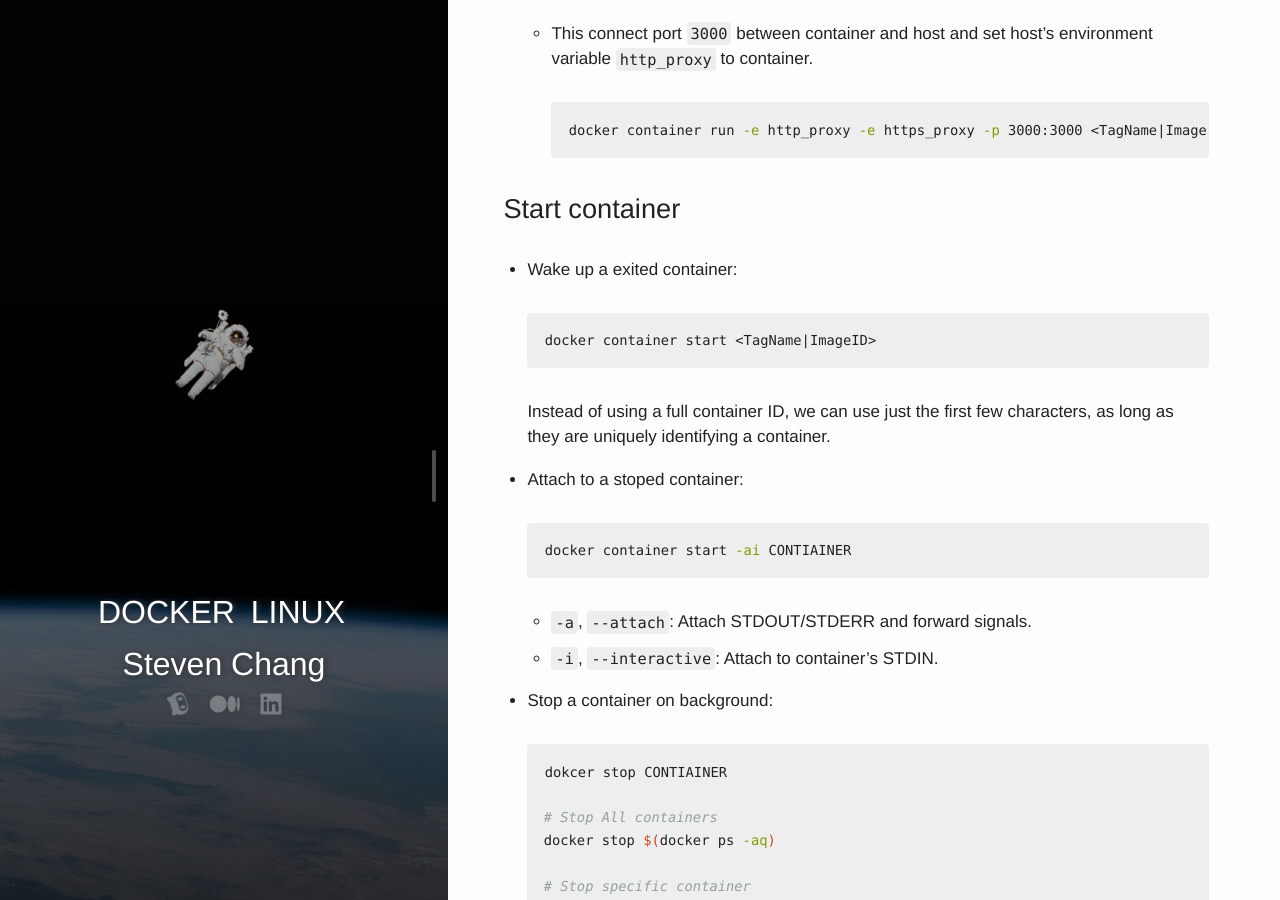
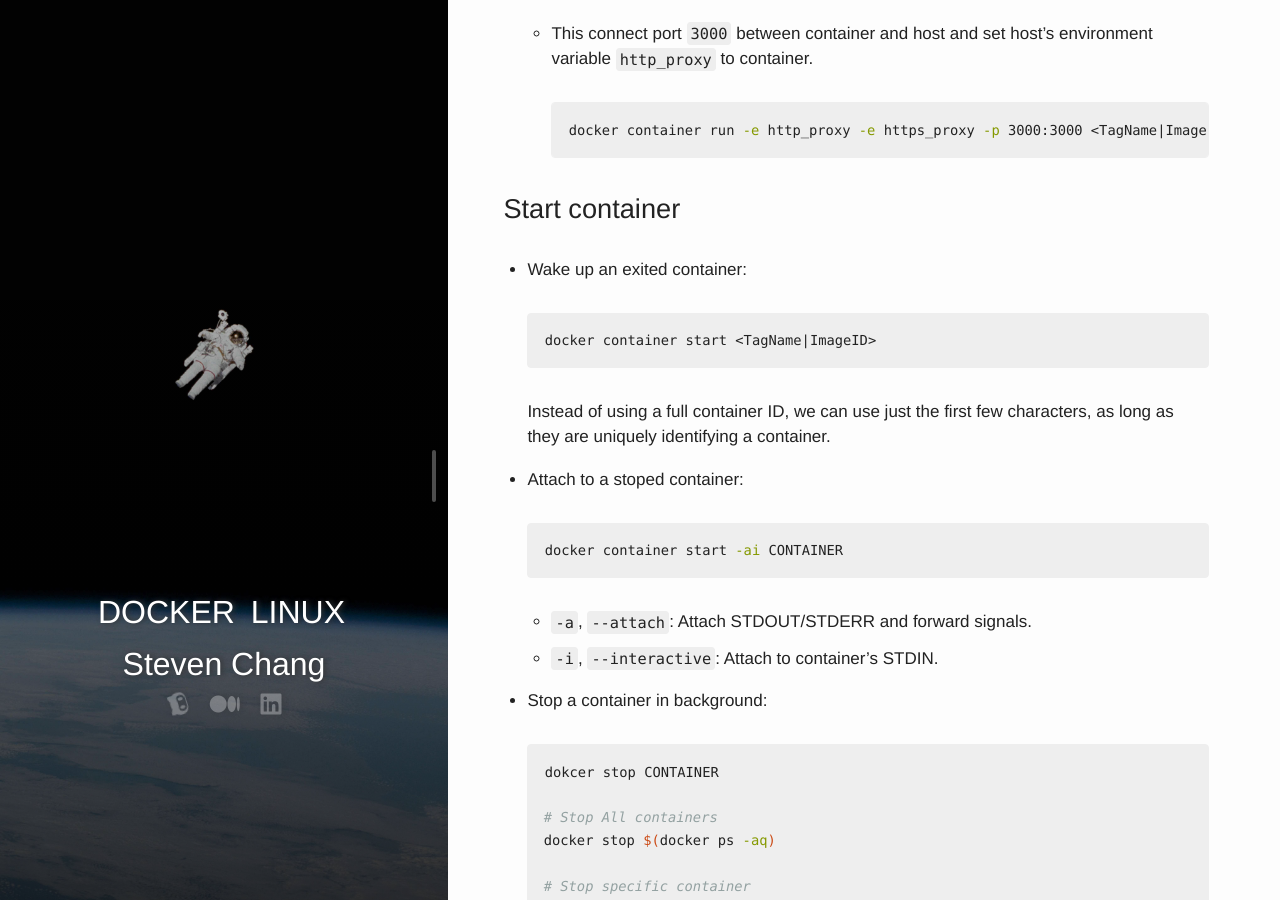
Before and after one commit to stevencch99/stevencch99.github.io, a Jekyll site: the page built from _posts/2021-02-12-docker-container-usage.md, in a window 1280 px wide and 900 px high, scrolled down 2915 px. Built offline with Jekyll 4.4.1, drawn with Linux system fonts in a browser that asks for light colours; nearby versions of some CDN libraries; comment, search, counter and statistics services are not loaded; some of the changed text lies outside the part shown.

Commit message:
Fix typo of the post Docker container usage

````diff
--- a/_posts/2021-02-12-docker-container-usage.md
+++ b/_posts/2021-02-12-docker-container-usage.md
@@ -93,7 +93,7 @@ docker container ls
 
 ### Start container
 
-- Wake up a exited container:
+- Wake up an exited container:
 
   ```bash
   docker container start <TagName|ImageID>
@@ -104,16 +104,16 @@ docker container ls
 - Attach to a stoped container:
 
   ```bash
-  docker container start -ai CONTIAINER
+  docker container start -ai CONTAINER
   ```
 
   - `-a`, `--attach`: Attach STDOUT/STDERR and forward signals.
   - `-i`, `--interactive`: Attach to container's STDIN.
 
-- Stop a container on background:
+- Stop a container in background:
 
   ```bash
-  dokcer stop CONTIAINER
+  dokcer stop CONTAINER
 
   # Stop All containers
   docker stop $(docker ps -aq)
````
Also changed, not shown: other parts of _posts/2021-02-12-docker-container-usage.md (+1 -1 lines).
